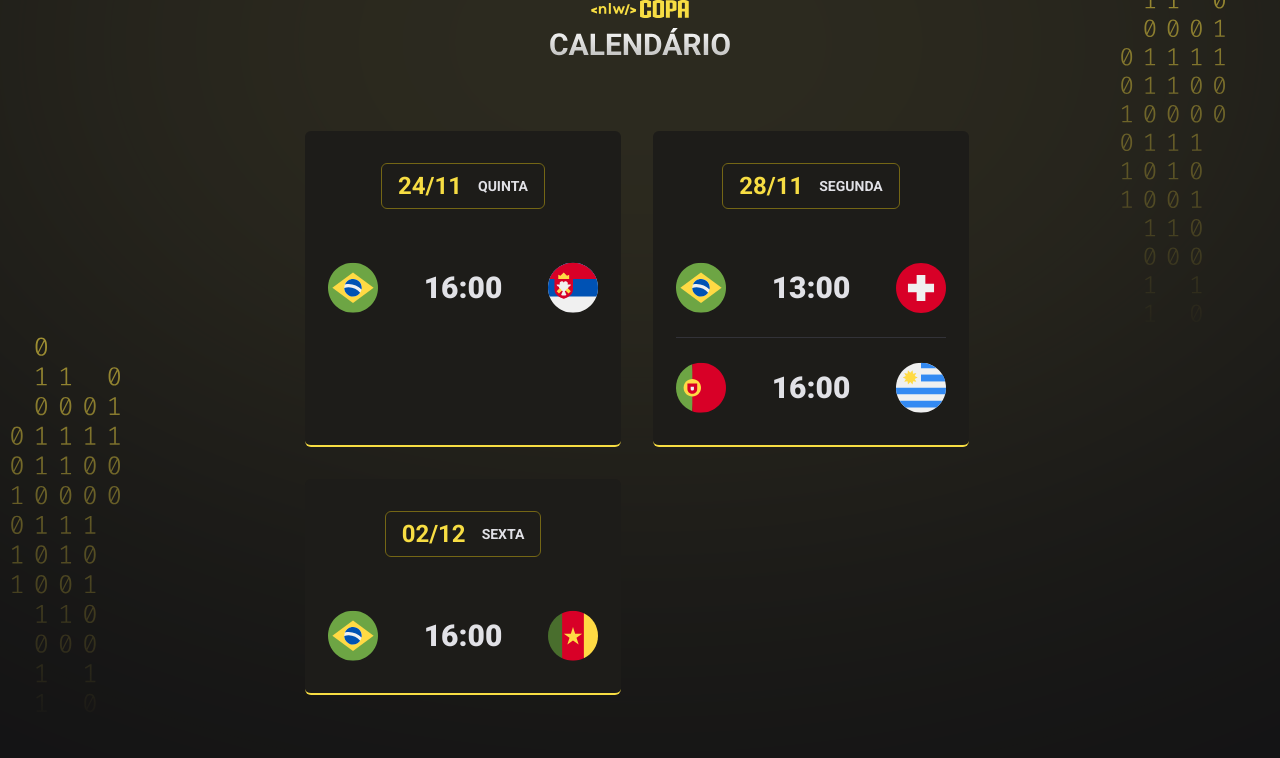
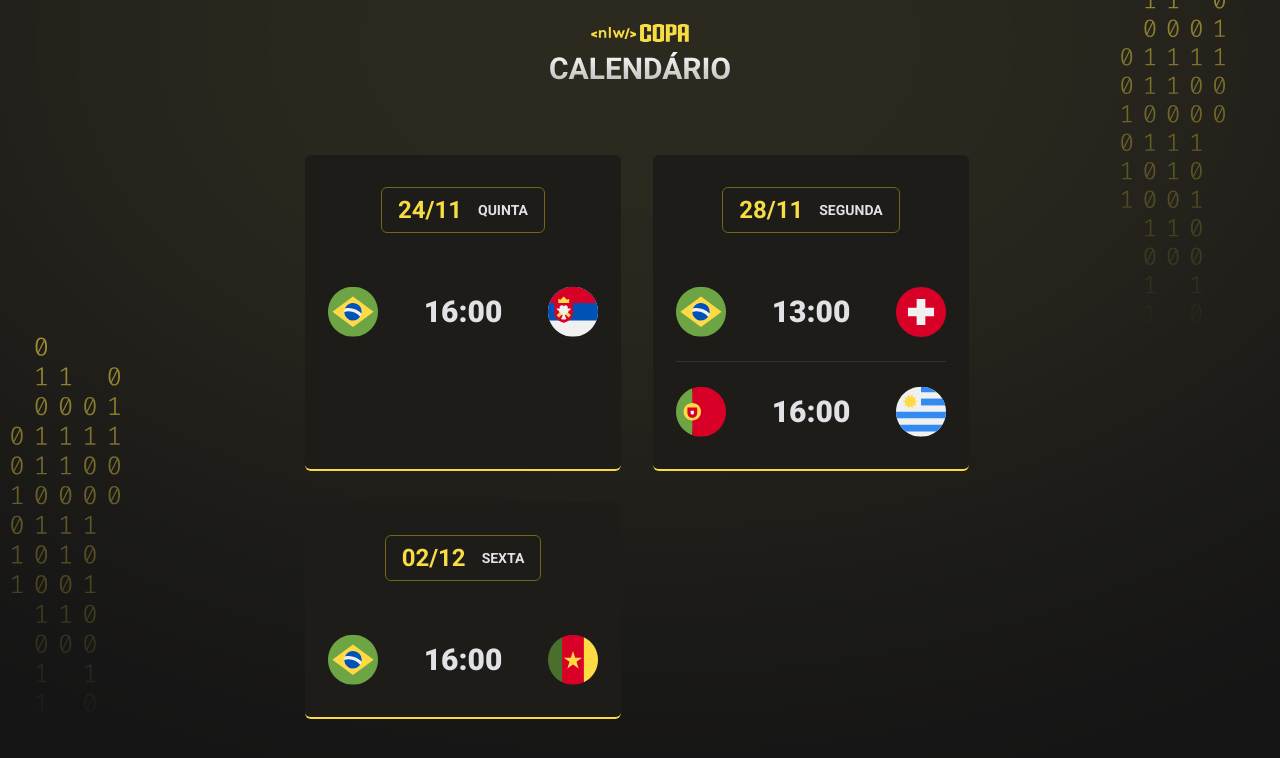
Before and after one commit to JanineTeodoro/nlw_10_copa, a plain HTML site: page index.html in a window 1280 px wide. Drawn offline with Linux system fonts and the light colour scheme.

```diff
--- a/style.css
+++ b/style.css
@@ -39,7 +39,7 @@
 #app {
   width: fit-content;
   margin: auto;
-  padding-top: ;
+  padding-top: 24px;
   display: 52px;
   flex-direction: column;
   align-items: center;
```
Also changed, not shown: .github/preview.jpg (added), 1 other file.
